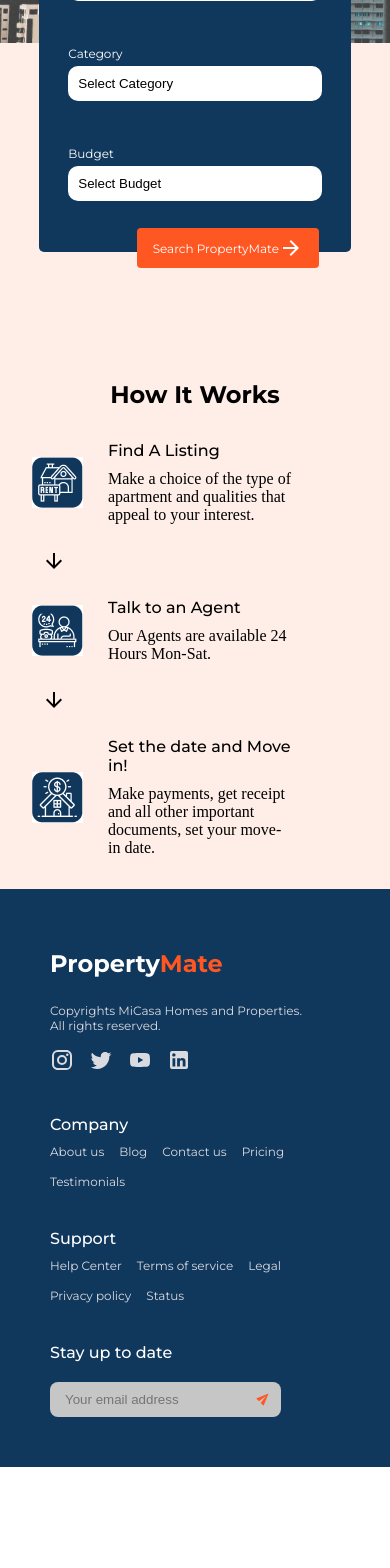
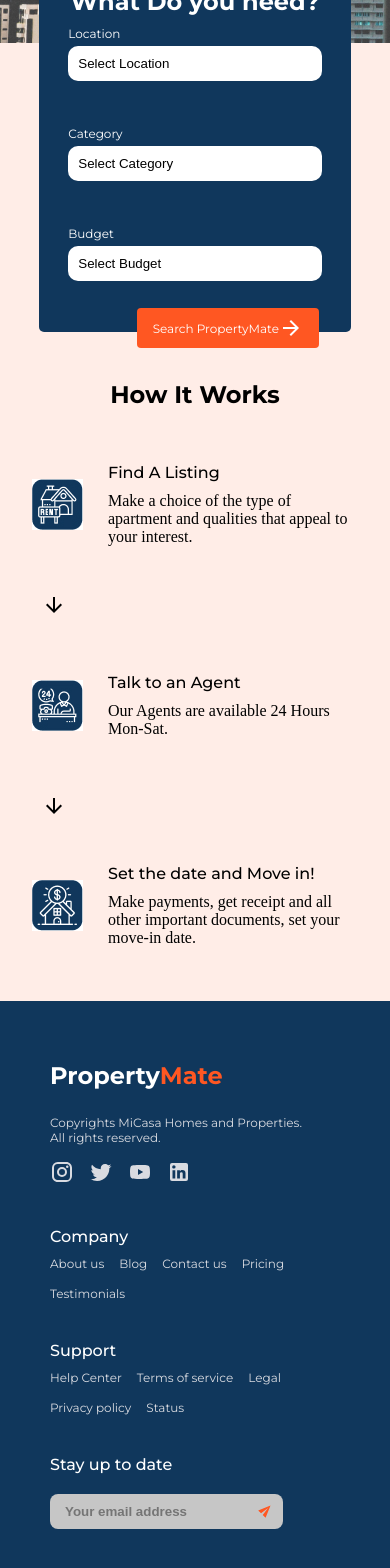
Before and after one commit to kartarkat/property-mate, a React (Create React App) app: page / in a window 390 px wide. Shown: the part 548-2116 px from the top of the page. Before the commit the page ends 2015 px from the top, so only its background shows below. Built offline with nearby package versions, Linux system fonts and the light colour scheme.

Commit message:
initial design

```diff
--- a/public/index.html
+++ b/public/index.html
@@ -24,7 +24,7 @@
       work correctly both with client-side routing and a non-root public URL.
       Learn how to configure a non-root public URL by running `npm run build`.
     -->
-    <title>React App</title>
+    <title>Property Mate</title>
   </head>
   <body>
     <noscript>You need to enable JavaScript to run this app.</noscript>
--- a/src/components/Footer/Footer.module.scss
+++ b/src/components/Footer/Footer.module.scss
@@ -82,6 +82,7 @@
                 color: black;
                 padding: 5px;
                 outline: none;
+                font-weight: bold;
             }
 
 
--- a/src/pages/Home/Home.module.scss
+++ b/src/pages/Home/Home.module.scss
@@ -46,10 +46,12 @@
         .steps {
             @include flexRow(center, space-around);
             gap: 25px;
+            padding: 1rem;
 
             .process {
                 @include flexRow();
-                max-width: 30%;
+                min-height: 15vh;
+                min-width: 25%;
                 gap: 25px;
 
                 .subSection {
@@ -66,13 +68,6 @@
                 padding: 2rem;
                 @include flexCol(flex-start, center);
                 gap: 25px;
-
-
-                .process {
-                    gap: 25px;
-                    max-width: 80%;
-
-                }
 
                 svg {
                     margin-left: 10px;
@@ -95,7 +90,7 @@
         .banner {
             width: 80%;
             position: absolute;
-            bottom: 8rem;
+            bottom: 3rem;
             color: $baseColor;
             background-color: $primaryColor;
             min-height: 15vh;
@@ -115,7 +110,7 @@
         }
 
         @media only screen and (max-width: 600px) and (max-height: 750px) {
-            min-height: 60vh;
+            min-height: 50vh;
         }
 
         @media only screen and (min-width: 800px) and (max-height: 700px) {
```
